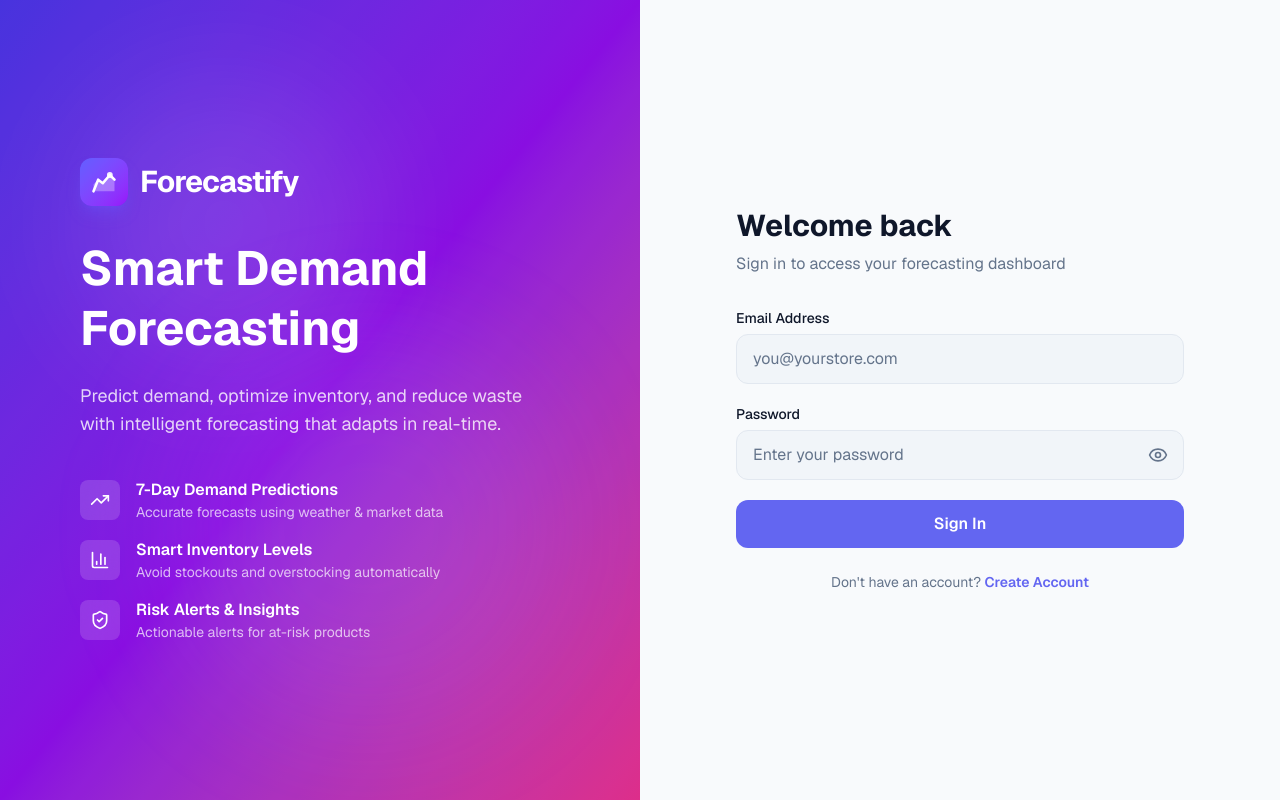
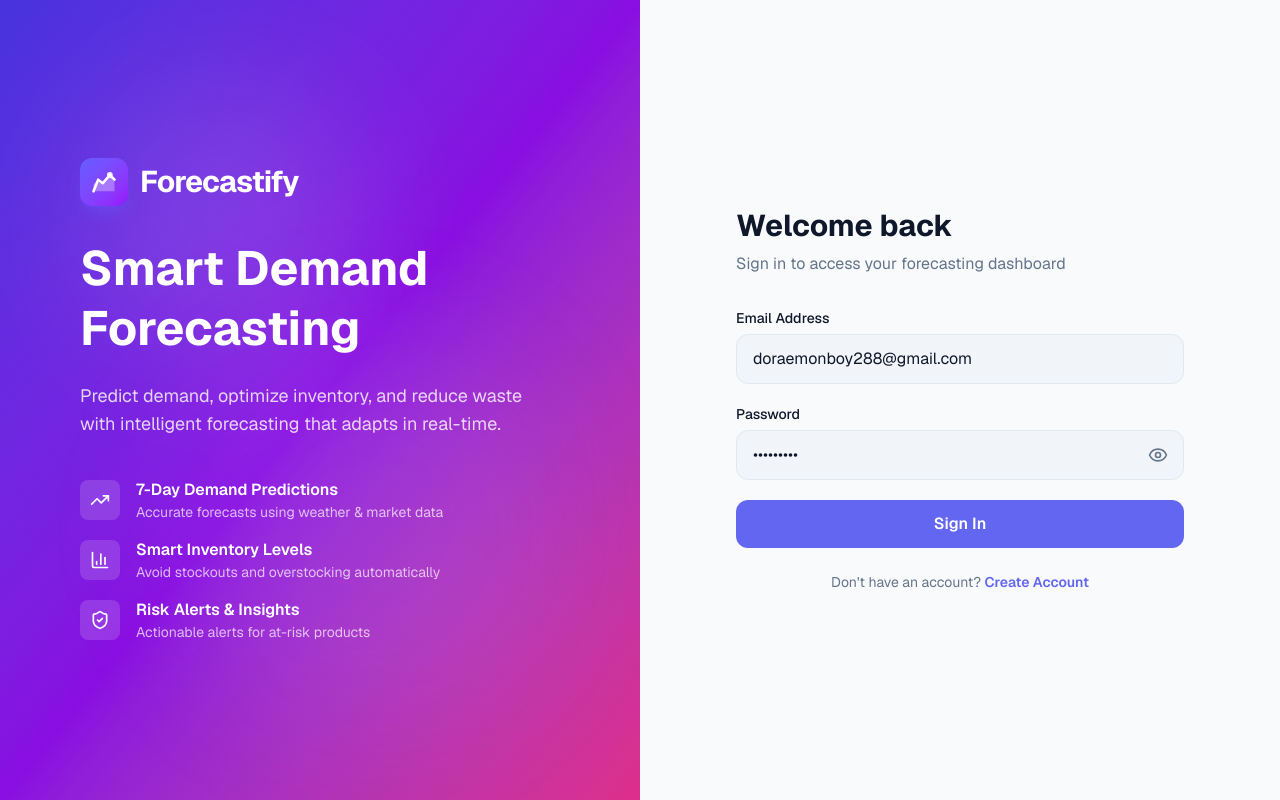
Before and after one commit to Shubham2786/Forecastify, a Next.js app: page /auth/login in a window 1280 px wide. Built offline with nearby package versions, Linux system fonts and the light colour scheme; no server answers.

Commit message:
login fixed

```diff
--- a/src/app/auth/login/page.tsx
+++ b/src/app/auth/login/page.tsx
@@ -8,8 +8,8 @@ import { Eye, EyeOff, BarChart3, TrendingUp, ShieldCheck } from "lucide-react";
 
 export default function LoginPage() {
   const router = useRouter();
-  const [email, setEmail] = useState("");
-  const [password, setPassword] = useState("");
+  const [email, setEmail] = useState("doraemonboy288@gmail.com");
+  const [password, setPassword] = useState("Darshan@1");
   const [showPassword, setShowPassword] = useState(false);
   const [error, setError] = useState("");
   const [loading, setLoading] = useState(false);
```
